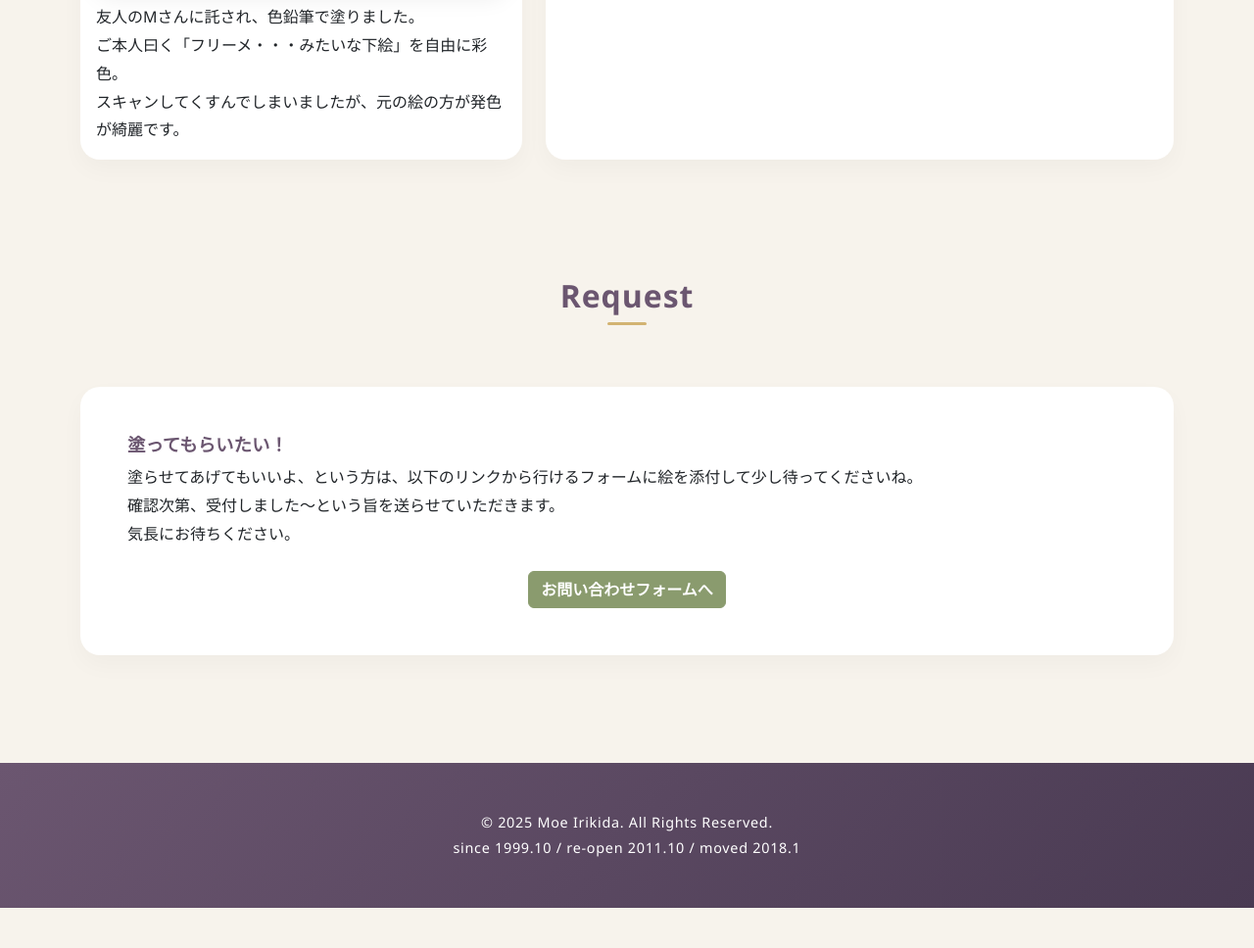
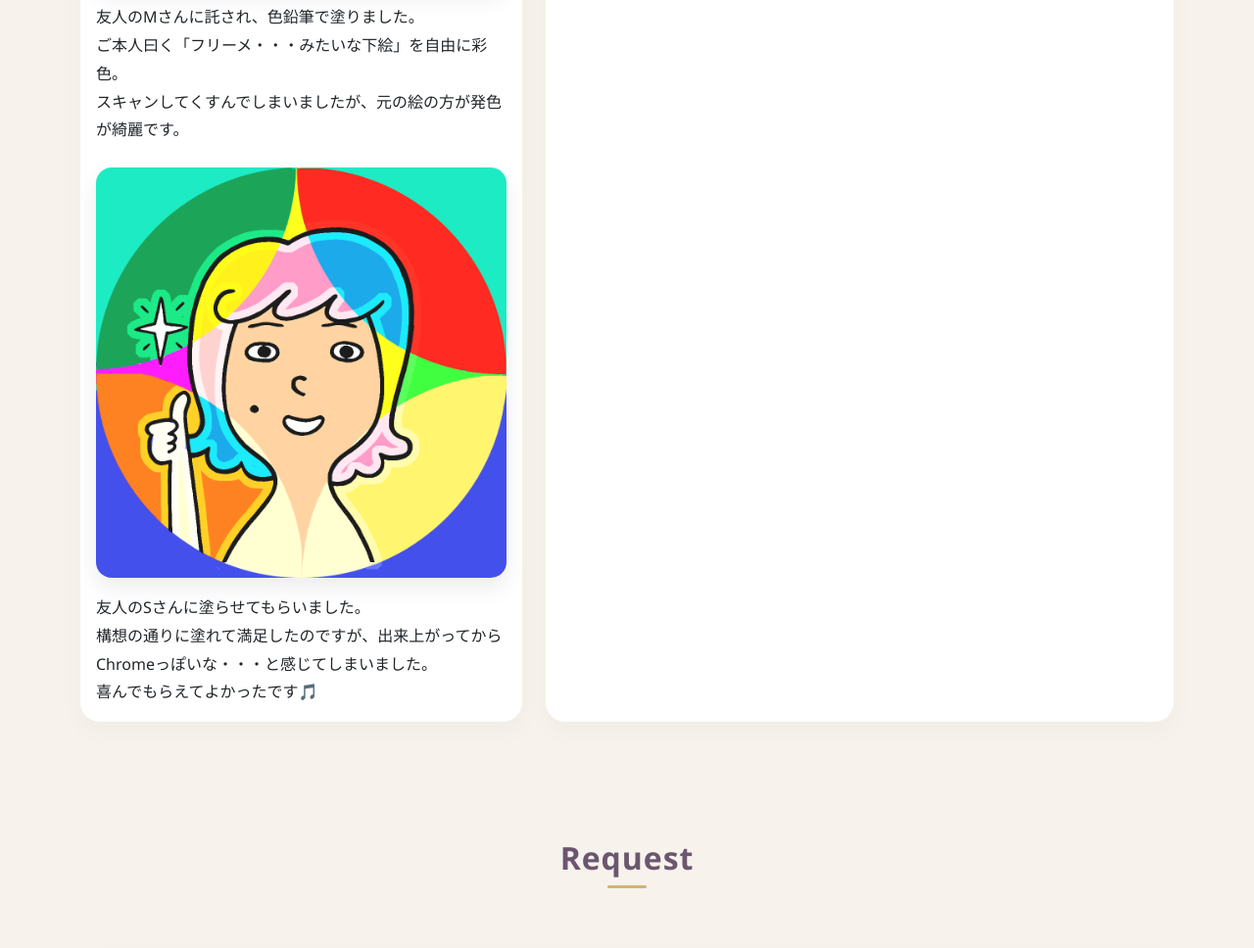
Before and after one commit to irimo/Irikida.moe, a plain HTML site: page nurie.html in a window 1280 px wide. Shown: the part 1159-2127 px from the top of the page at 98% size. Before the commit the page ends 2086 px from the top, so only its background shows below. Drawn offline with nearby package versions, Linux system fonts and the light colour scheme.

Commit message:
塗り絵コーナーを更新

```diff
--- a/nurie.html
+++ b/nurie.html
@@ -264,6 +264,13 @@
                                 ご本人曰く「フリーメ・・・みたいな下絵」を自由に彩色。<br>
                                 スキャンしてくすんでしまいましたが、元の絵の方が発色が綺麗です。<br>
                             </p>
+                            <div class="img-frame mt-4 mb-3">
+                                <img src="./images/nurie/sigureicon_nuri.png" class="img-fluid w-100" alt="しぐれさんの塗り絵サンプル">
+                            </div>
+                            <p class="mb-0">
+                                友人のSさんに塗らせてもらいました。<br>
+                                構想の通りに塗れて満足したのですが、出来上がってからChromeっぽいな・・・と感じてしまいました。<br>
+                                喜んでもらえてよかったです🎵</p>
                         </div>
                     </div>
                 </div>
```
Also changed, not shown: images/nurie/sigureicon_nuri.png (added).
